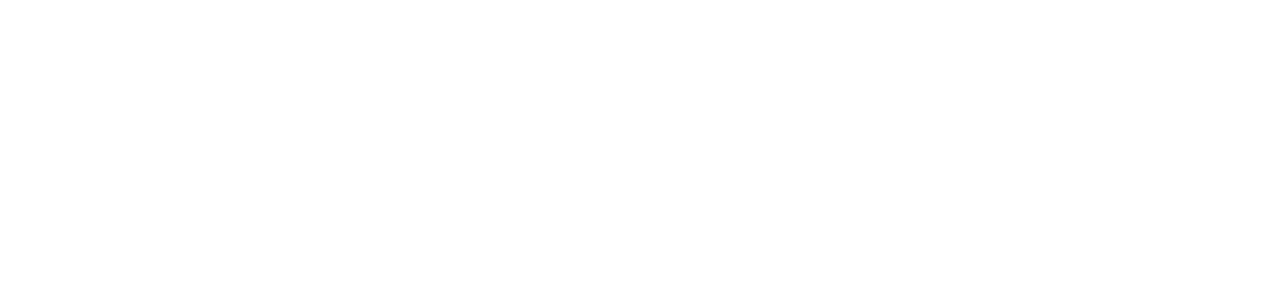
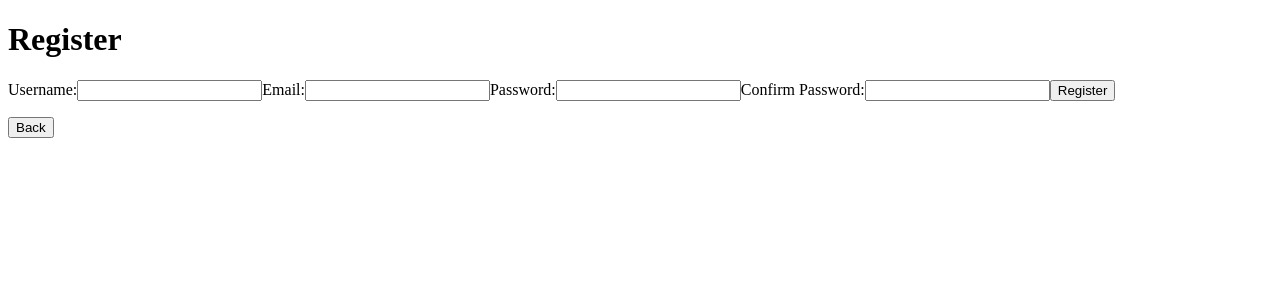
Before and after one commit to MP-Project-Shatha/Client, a React (Create React App) app in the folder my-app/: page /register in a window 1280 px wide. Before the commit this address had no page. Shown: the top 300 px of the page. Built offline with nearby package versions, Linux system fonts and the light colour scheme.

Commit message:
register

```diff
--- a/my-app/src/App.js
+++ b/my-app/src/App.js
@@ -1,13 +1,14 @@
 import "./App.css";
 import { Route, Routes } from "react-router-dom";
 import Login from "./components/Login"
-
+import Register from "./components/Register";
 
 function App() {
   return (
     <>
       <Routes>
         <Route exact path="/login" element={<Login />} />
+        <Route exact path="/register" element={<Register />} />
       </Routes>
     </>
   );
--- a/my-app/src/components/Login/index.js
+++ b/my-app/src/components/Login/index.js
@@ -1,8 +1,7 @@
 import React, { useState } from "react";
 import axios from "axios";
+import { useNavigate } from "react-router-dom";
 import "./style.css";
-import { useNavigate } from "react-router-dom";
-
 
 const Login = () => {
   const navigate = useNavigate();
@@ -22,7 +21,6 @@
       if (result.data.err) {
         setErr(result.data.err);
       } else if (result.data.success) {
-
         navigate("/");
       }
     } catch (error) {
--- a/my-app/src/components/Register/index.js
+++ b/my-app/src/components/Register/index.js
@@ -4,7 +4,7 @@
 import { useState } from "react";
 import "./style.css";
 
-const REGISTER = () => {
+const Register = () => {
   const BASE_URL = process.env.REACT_APP_BASE_URL;
   const navigate = useNavigate();
   const [err, setErr] = useState("");
@@ -12,7 +12,7 @@
   const signup = async (e) => {
     try {
       e.preventDefault();
-      const result = await axios.post(`${BASE_URL}/resgister`, {
+      const result = await axios.post(`${BASE_URL}/register`, {
         username: e.target.username.value,
         email: e.target.email.value,
         password: e.target.password.value,
@@ -31,9 +31,9 @@
     }
   };
   return (
-    <div className="home">
-      <div className="formm">
-        <h1>Sign Up</h1>
+    <div className="Register">
+      <div className="Reg">
+        <h1>Register</h1>
         <form onSubmit={signup}>
           <label htmlFor="username">Username:</label>
           <input type="text" name="username" />
@@ -43,7 +43,7 @@
           <input type="password" name="password" />
           <label htmlFor="password2">Confirm Password:</label>
           <input type="password" name="password2" />
-          <button type="submit">Sign up</button>
+          <button type="submit">Register</button>
         </form>
         <p>{err}</p>
         <button
@@ -58,4 +58,4 @@
   );
 };
 
-export default REGISTER;
+export default Register;
```
Also changed, not shown: 1 other file (tests, documents, lock files or other folders).
